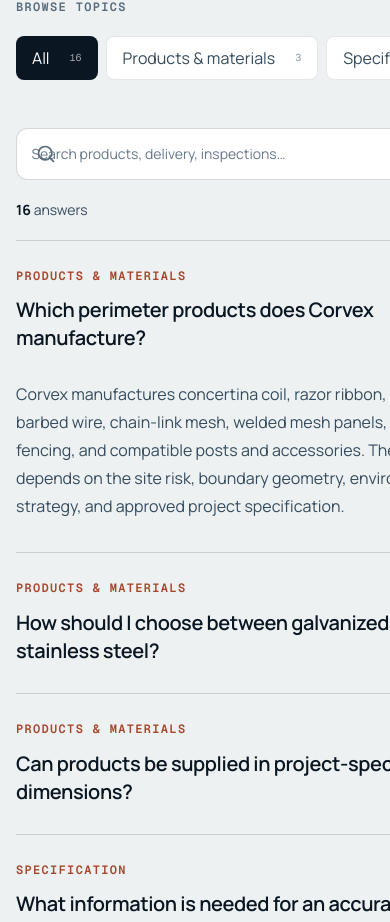
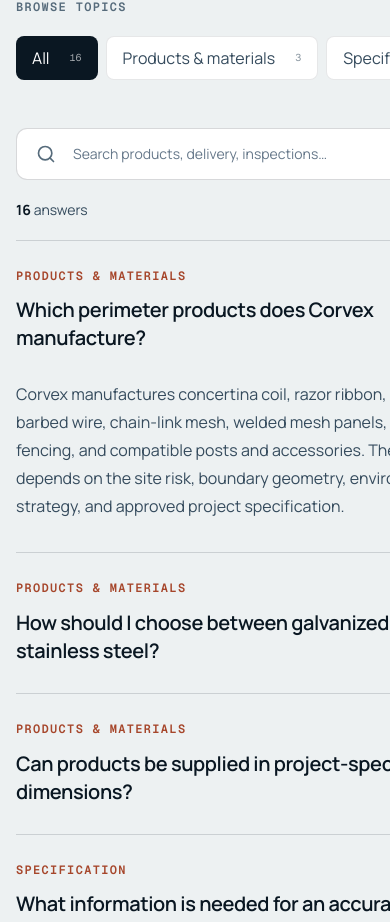
Before and after one commit to nanxqurilo-dev/wire-user, a Next.js app: page /faq in a window 390 px wide. Shown: the part 1680-2602 px from the top of the page. Built offline with nearby package versions, Linux system fonts and the light colour scheme; no server answers.

Commit message:
search gap fixes

```diff
--- a/app/globals.css
+++ b/app/globals.css
@@ -147,6 +147,7 @@
   background: white; padding-inline: 0.9rem; color: #0a1722; font-size: 0.875rem;
   transition: border-color 180ms ease, box-shadow 180ms ease;
 }
+.form-input--with-icons { padding-left: 3.5rem; padding-right: 3rem; }
 .form-input::placeholder { color: #66788a; opacity: 1; }
 .form-input:hover { border-color: rgb(8 17 28 / 0.32); }
 .form-input:focus { border-color: #a6462b; box-shadow: 0 0 0 3px rgb(166 70 43 / 0.14); outline: none; }
--- a/src/sections/faq/faq-browser.tsx
+++ b/src/sections/faq/faq-browser.tsx
@@ -57,7 +57,7 @@
             type="search"
             value={query}
             onChange={(event) => setQuery(event.target.value)}
-            className="form-input h-14 pl-14 pr-12"
+            className="form-input form-input--with-icons h-14"
             placeholder="Search products, delivery, inspections…"
             aria-describedby={headingId}
           />
```
Also changed, not shown: src/sections/insights/insights-browser.tsx (+1 -1 lines).
